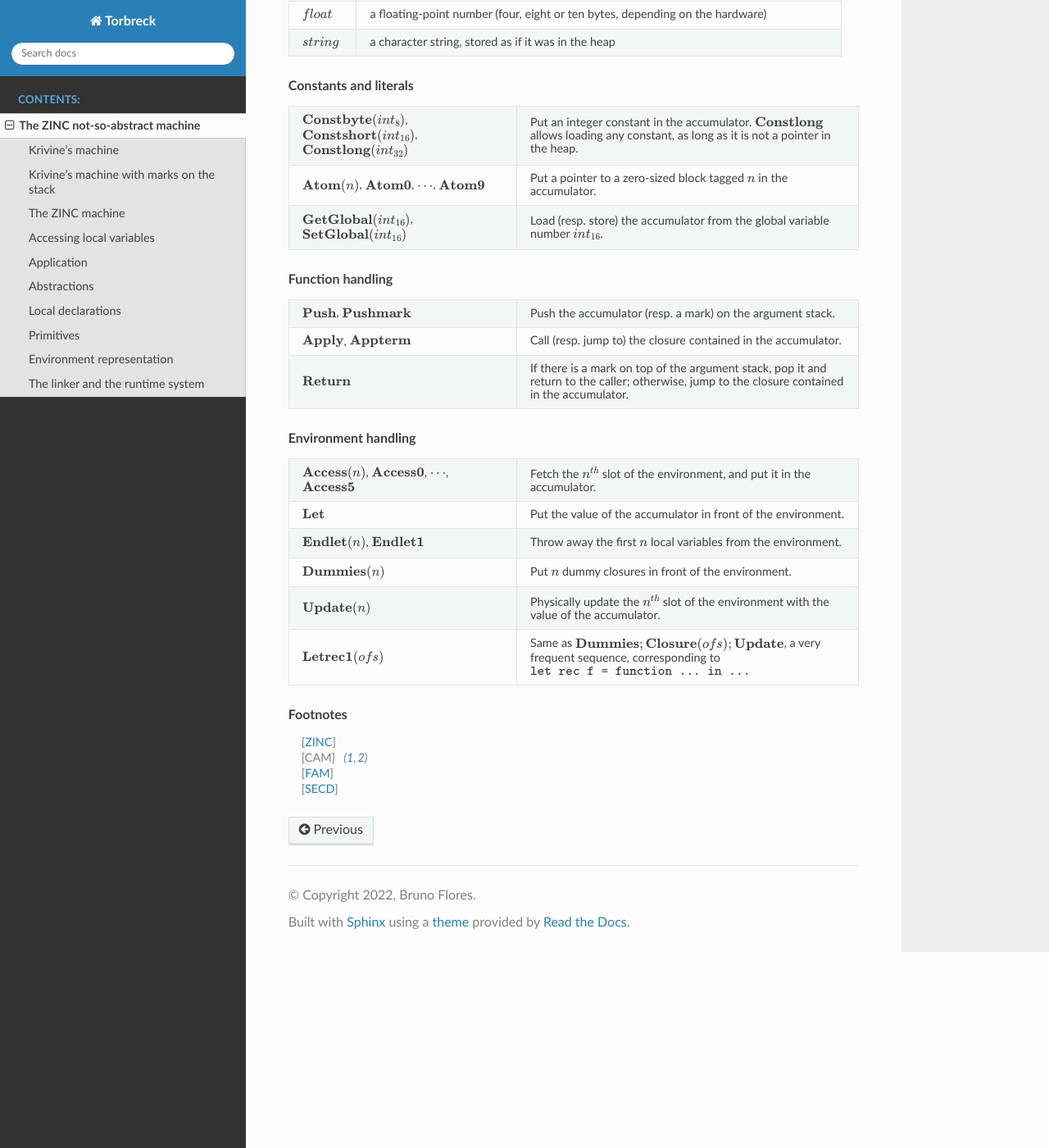
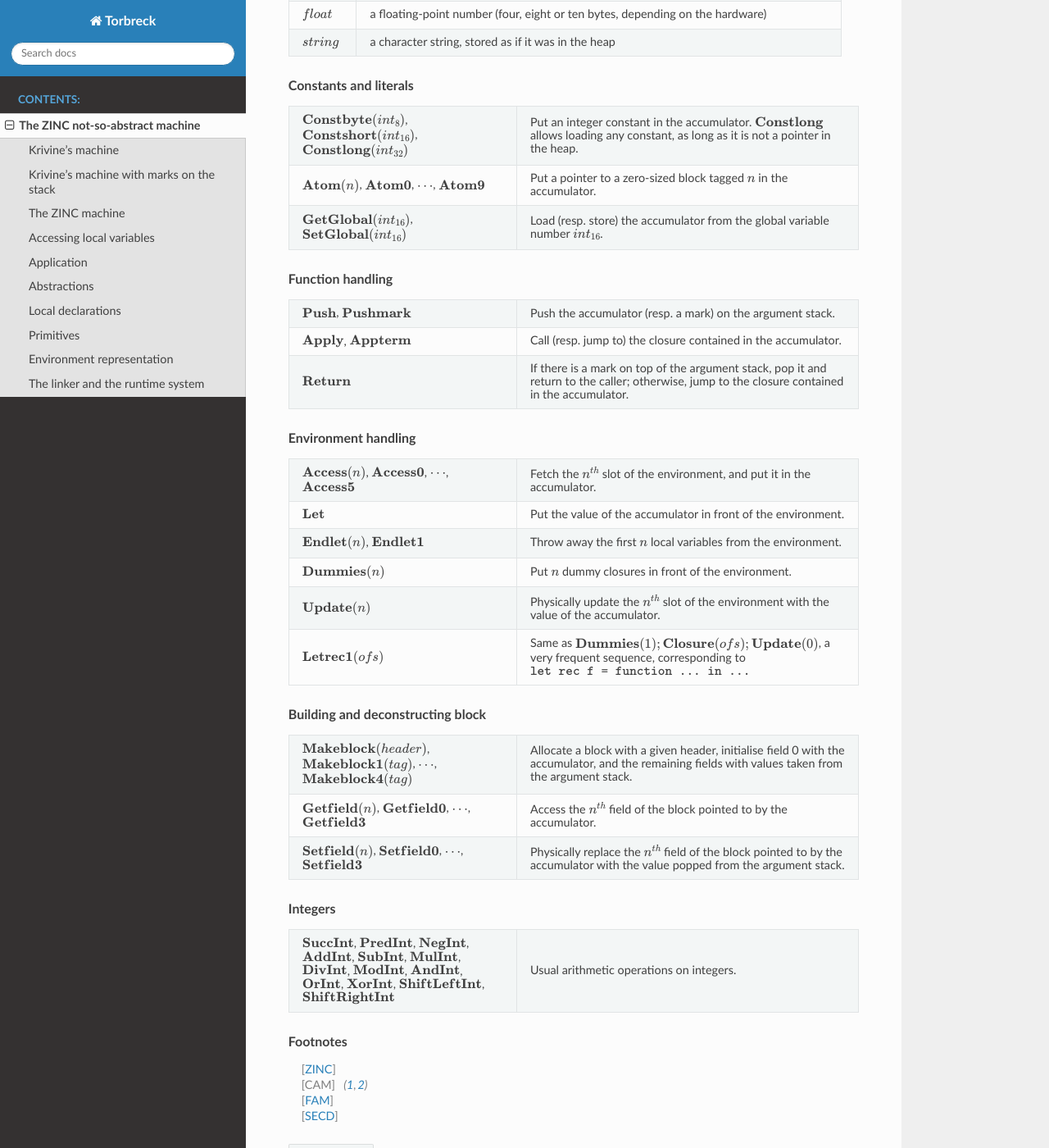
Before and after one commit to brunoflores/torbreck-lang, a Sphinx documentation site: the page built from docs/zam.rst, in a window 1280 px wide and 1400 px high, scrolled down 6014 px. Shown: the whole window at 82% size. Built offline with Sphinx 7.4.7 and the Read the Docs theme 2.0.0, drawn with Linux system fonts in a browser that asks for light colours.

Commit message:
Document: zam.

```diff
--- a/docs/_ext/opcd.py
+++ b/docs/_ext/opcd.py
@@ -7,7 +7,7 @@ import re
 
 # Pre-compile.
 opcode_role_regex = re.compile(
-    "(?P<op>\w+)(?P<par>\((?P<arg>[a-zA-Z]+)(?P<sub>\d+)?\))?"
+    "(?P<op>\w+)(?P<par>\((?P<arg>[a-zA-Z01]+)(?P<sub>\s{1}\d+)?\))?"
 )
 
 
--- a/docs/zam.rst
+++ b/docs/zam.rst
@@ -474,6 +474,38 @@ The linker and the runtime system
        sequence, corresponding to
        :math:`\texttt{let rec f = function ... in ...}`
 
+.. rubric:: Building and deconstructing block
+
+.. list-table::
+   :header-rows: 0
+   :widths: 40 60
+
+   * - :opcode:`Makeblock(header)`, :opcode:`Makeblock1(tag)`, :math:`\cdots`,
+       :opcode:`Makeblock4(tag)`
+     - Allocate a block with a given header, initialise field 0 with the
+       accumulator, and the remaining fields with values taken from the
+       argument stack.
+   * - :opcode:`Getfield(n)`, :opcode:`Getfield0`, :math:`\cdots`,
+       :opcode:`Getfield3`
+     - Access the :math:`n^{th}` field of the block pointed to by the
+       accumulator.
+   * - :opcode:`Setfield(n)`, :opcode:`Setfield0`, :math:`\cdots`,
+       :opcode:`Setfield3`
+     - Physically replace the :math:`n^{th}` field of the block pointed to
+       by the accumulator with the value popped from the argument stack.
+
+.. rubric:: Integers
+
+.. list-table::
+   :header-rows: 0
+   :widths: 40 60
+
+   * - :opcode:`SuccInt`, :opcode:`PredInt`, :opcode:`NegInt`,
+       :opcode:`AddInt`, :opcode:`SubInt`, :opcode:`MulInt`, :opcode:`DivInt`,
+       :opcode:`ModInt`, :opcode:`AndInt`, :opcode:`OrInt`, :opcode:`XorInt`,
+       :opcode:`ShiftLeftInt`, :opcode:`ShiftRightInt`
+     - Usual arithmetic operations on integers.
+
 .. rubric:: Footnotes
 
 .. [ZINC]
```
Also changed, not shown: other parts of docs/zam.rst (+3 -3 lines).
